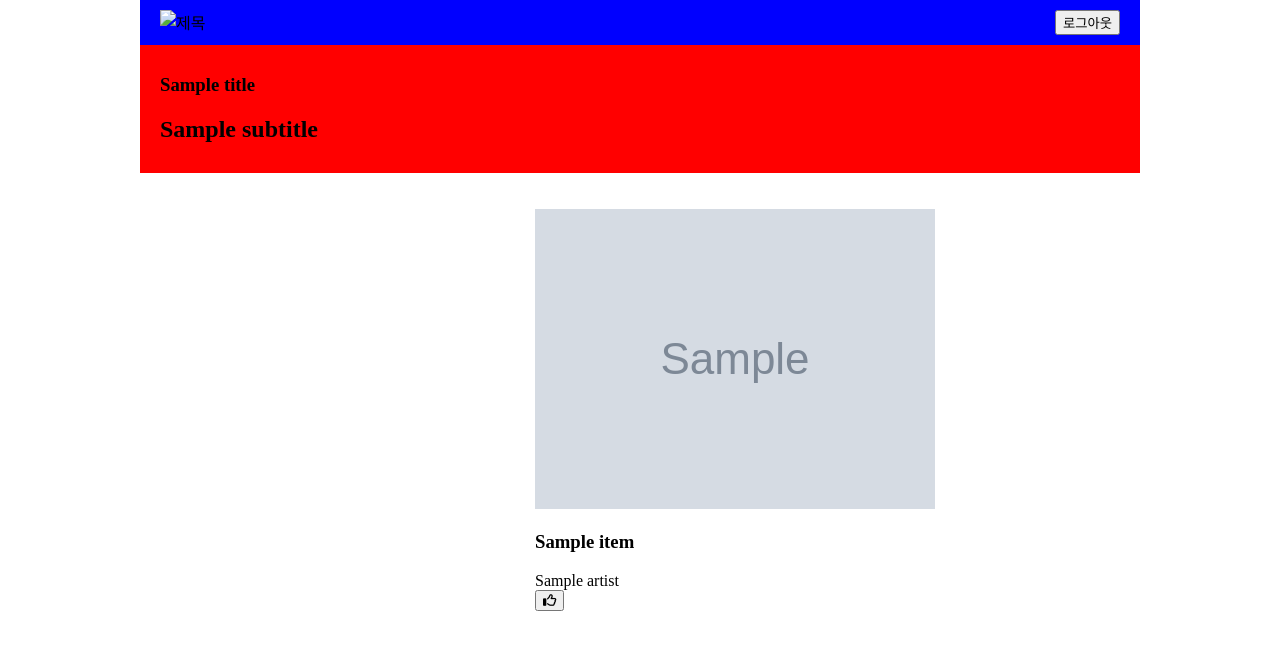
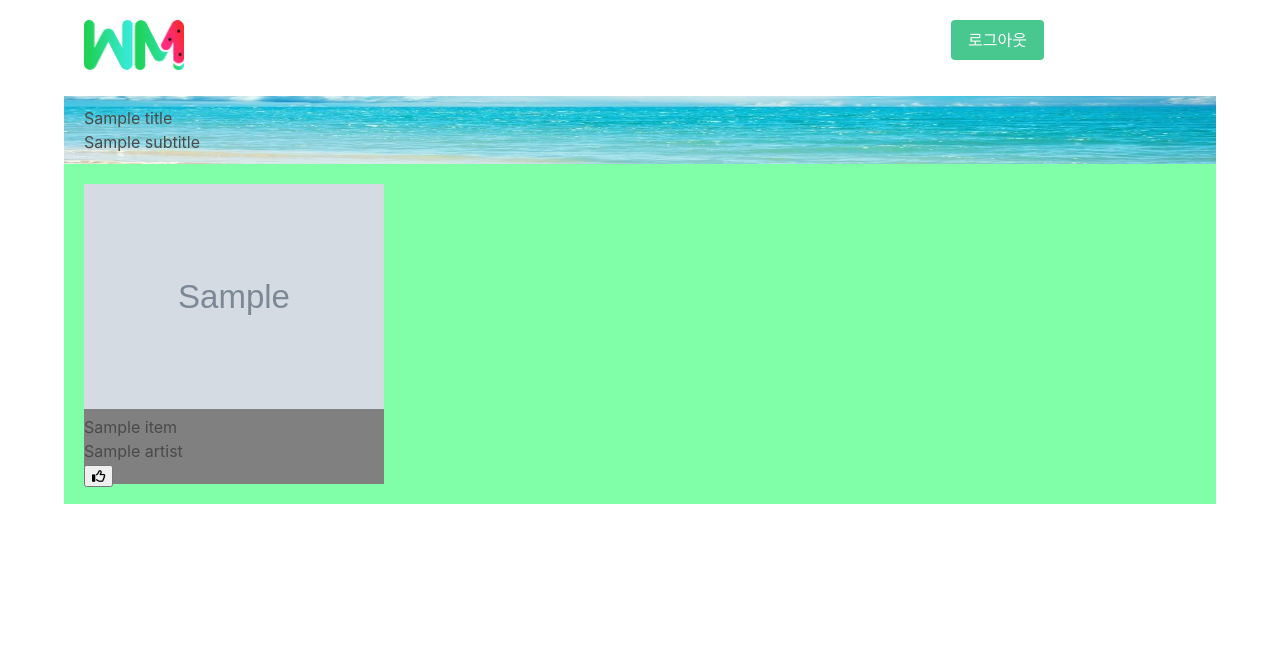
Before and after one commit to gangpyono/hanghae99_miniproject, a Flask app: template templates/index.html in a window 1280 px wide. Shown: the top 650 px of the page. Run offline with Flask 2, Linux system fonts and the light colour scheme; the template is opened without the code that fills it: most values are stand-ins (such as "Sample title", 1, 10 or a date in 2020); grey boxes marked "Sample" are stand-in pictures; some libraries are stand-ins or nearby versions.

Commit message:
메인페이지 냅바수정중 q

```diff
--- a/app.py
+++ b/app.py
@@ -40,7 +40,7 @@ def main():
 @app.route('/detail/<title>')
 def detail(title):
 
-##
+
     ## db에서 title : title인 페이지 찾는다.
     music = db.music_list.find_one({'title':title},{'_id':False})
     ## 댓글 포함
--- a/static/style.css
+++ b/static/style.css
@@ -8,24 +8,30 @@ body {
 
 ul {
     list-style: none;
+    padding : 0;
 }
 
-.container {
-    margin :auto;
-    width: 1000px;
-
+nav {
+    max-width: 1000px;
+    display : flex;
+    justify-content: space-between;
+    padding : 20px;
 }
 
-.header {
-    display : flex;
-    justify-content: space-between;
-    padding : 10px 20px;
-    background :blue;
+.mainImage {
+    margin: auto;
+}
+
+.mainIcon img{
+    width: 100px;
 }
 
 .subtitle-container {
     padding : 10px 20px;
-    background: red;
+    background-image : url('mainimage.jpg');
+    background-repeat : no-repeat;
+    background-size : 100vw 300px;
+    background-position : center;
 }
 
 .itemList {
@@ -35,14 +41,15 @@ ul {
 .itemList {
     display : flex;
     flex-wrap: wrap;
-    justify-content: center;
+
+    background : #80FFA8;
 }
 
 
 .item {
-    height : 250px;
-    width : 250px;
-    background : green;
+    height : 300px;
+    width : 300px;
+    background : grey;
     margin : 20px;
 
 }
--- a/templates/index.html
+++ b/templates/index.html
@@ -8,7 +8,9 @@
             src="https://kit.fontawesome.com/99b46b0b5a.js"
             crossorigin="anonymous"
     ></script>
+
     <link rel="stylesheet" href="../static/style.css"/>
+    <link rel="stylesheet" href="https://cdn.jsdelivr.net/npm/bulma@0.9.1/css/bulma.min.css">
     <script !src="../static/main.js" defer></script>
     <script>
         // like버튼 클릭시
@@ -24,18 +26,24 @@
             location.reload() //페이지 새로고침
         }
     </script>
+
 </head>
 <body>
 <div class="container">
-    <header class="header">
-        <img class="logo" src="" alt="제목"/>
-        <button onclick="window.location.href = '/login'">로그아웃</button>
+    <nav>
+        <a class="mainIcon" href="/">
+            <img src="{{ url_for('static', filename='워터멜론icon.png') }}">
+        </a>
+{#        <button onclick="window.location.href = '/login'">로그아웃</button>#}
+            <button class="button is-success">로그아웃</button>
         <!--버튼클릭시 로그인페이지로 이동-->
-    </header>
+    </nav>
+
     <div class="subtitle-container">
         <h3>{{ title }}</h3>
         <h2>{{ subtitle }}</h2>
     </div>
+
     <ul class="itemList">
         {% for item in list %}
             <li class="item">
@@ -45,7 +53,7 @@
                     <span class="item__description__singer">{{ item.artist }}</span><!-- 진자템플릿언어 -->
                 </div>
                 <button class="item_like" onclick="plus()"><i class="far fa-thumbs-up"></i></button>
-                <span class = "item_like-ount"></span>
+                <span class="item_like-ount"></span>
             </li>
         {% endfor %}
     </ul>
```
Also changed, not shown: static/mainimage.jpg (added), static/워터멜론150px.png (added), static/워터멜론icon.png (added).
